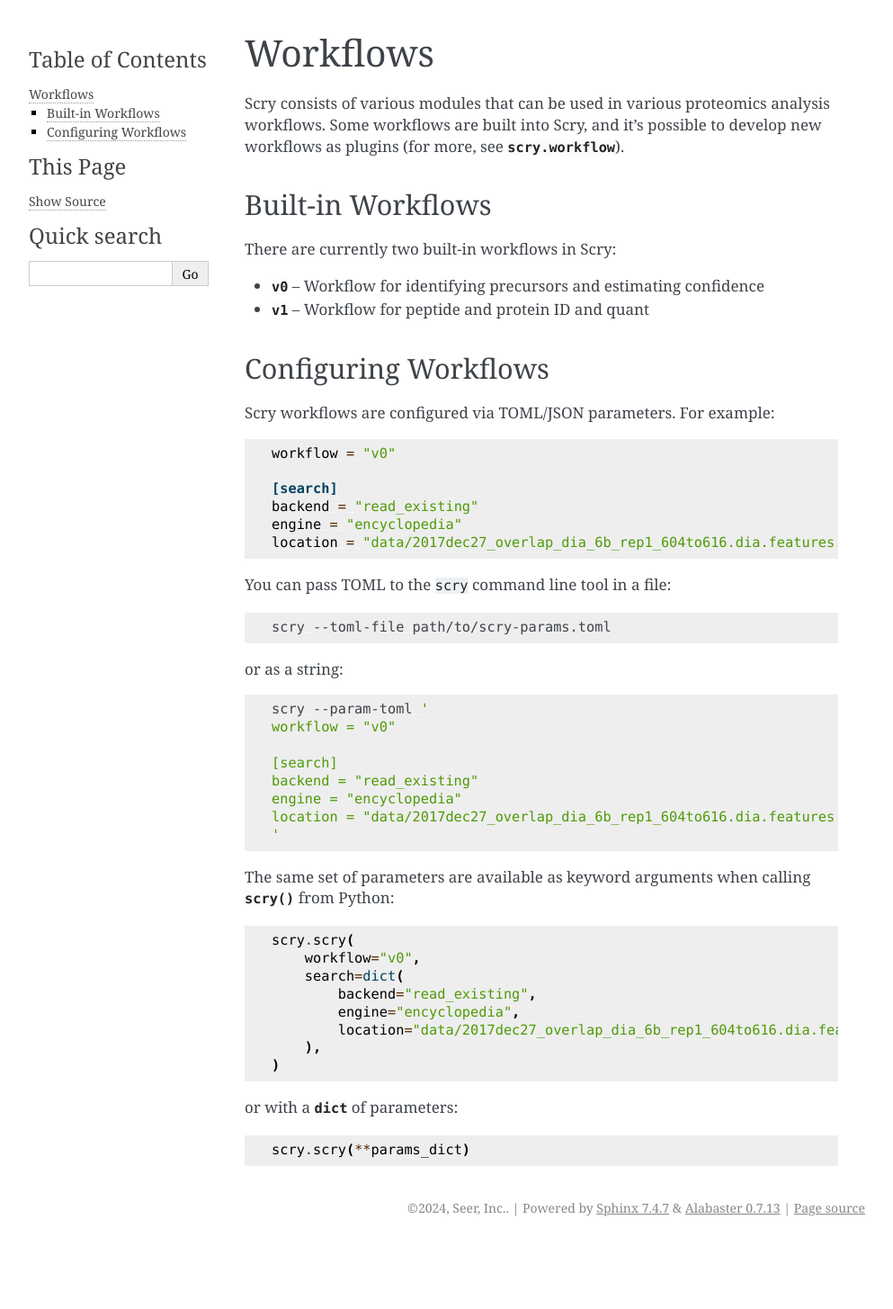
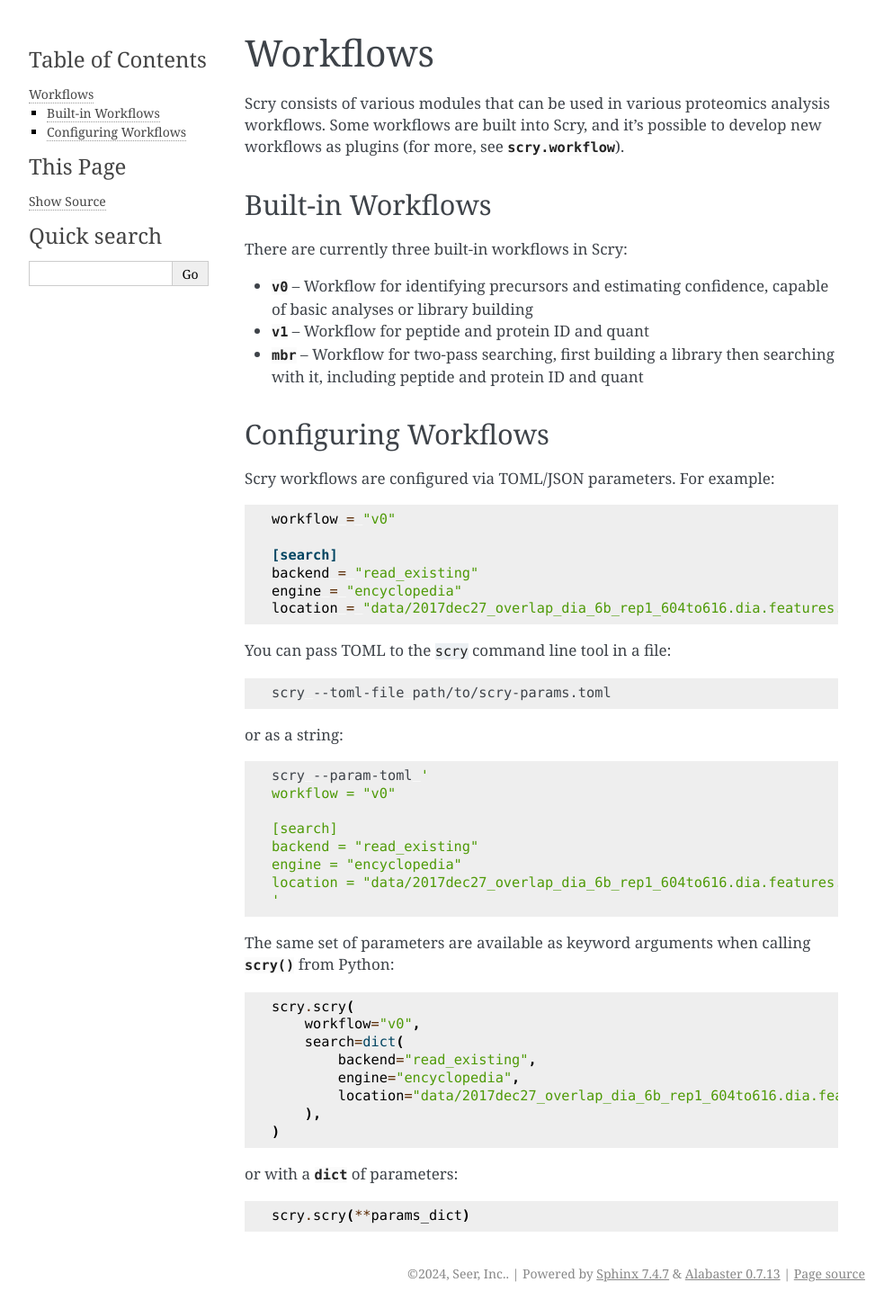
Before and after one commit to maccoss/fulcrum, a Sphinx documentation site: the page built from docs/workflows.rst, in a window 1280 px wide. Shown: the whole page at 90% size, without its empty margins (148-1141 px from the left). Built offline with Sphinx 7.4.7, drawn with Linux system fonts in a browser that asks for light colours; before the commit the page ends 1382 px from its top, so only the background shows below that.

Commit message:
📝 Improve documentation for MBR workflow

```diff
--- a/docs/workflows.rst
+++ b/docs/workflows.rst
@@ -8,10 +8,13 @@ to develop new workflows as plugins (for more, see :py:class:`scry.workflow`).
 Built-in Workflows
 ------------------
 
-There are currently two built-in workflows in Scry:
+There are currently three built-in workflows in Scry:
 
-* :py:func:`v0 <scry.workflow.v0.scry_v0>` -- Workflow for identifying precursors and estimating confidence
+* :py:func:`v0 <scry.workflow.v0.scry_v0>` -- Workflow for identifying precursors and estimating confidence, capable of
+  basic analyses or library building
 * :py:func:`v1 <scry.workflow.v1.scry_v1>` -- Workflow for peptide and protein ID and quant
+* :py:func:`mbr <scry.workflow.mbr.mbr_workflow>` -- Workflow for two-pass searching, first building a library then
+  searching with it, including peptide and protein ID and quant
 
 Configuring Workflows
 ---------------------
```
Also changed, not shown: 1 other file.
